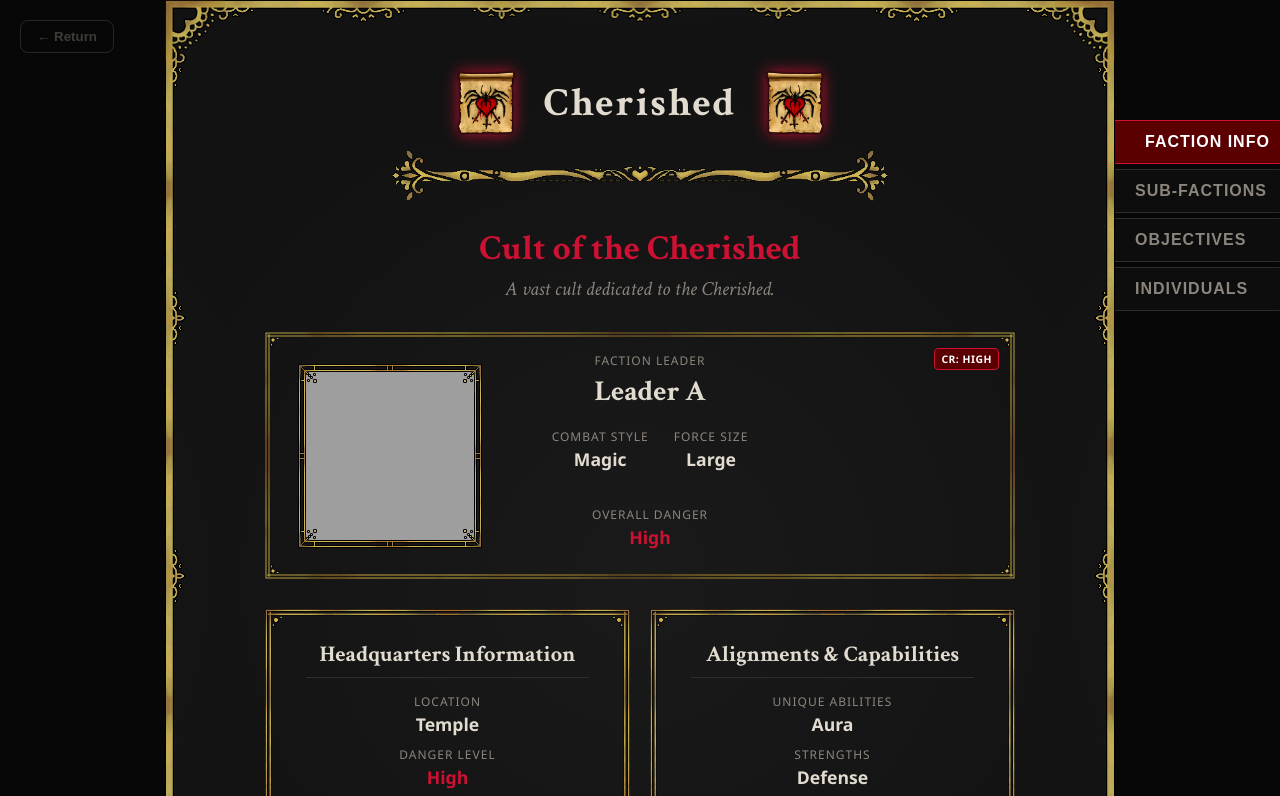
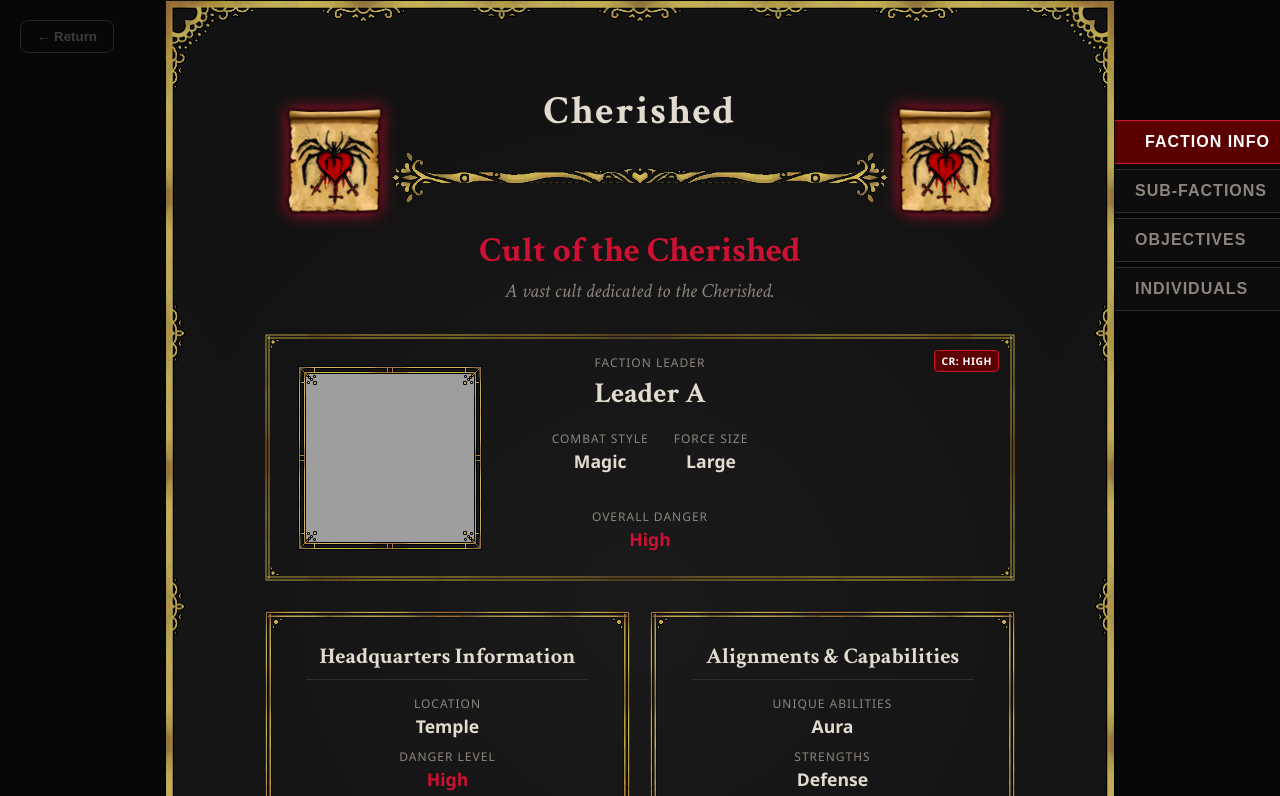
Before and after one commit to RiverDoge/NelvoraLachrimesGuidance, a plain HTML site: page index.html in a window 1280 px wide. Both pictures are taken after a click on the picture 295 px from the left and 249 px from the top of the page. Shown: the top 796 px of the page. Drawn offline with nearby package versions, Linux system fonts and the light colour scheme; grey boxes are pictures that could not be loaded.

Commit message:
more style fixes

```diff
--- a/index.html
+++ b/index.html
@@ -39,12 +39,11 @@
 
             <div class="grimoire-page">
 
+                <img id="detail-header-image-left" class="header-art-img corner-seal-left" src="" alt="Seal Left" onclick="openLightbox(this.src)">
+                <img id="detail-header-image-right" class="header-art-img corner-seal-right flipped" src="" alt="Seal Right" onclick="openLightbox(this.src)">
+
                 <div class="grimoire-title-inline">
-                    <div class="title-row">
-                        <img id="detail-header-image-left" class="header-art-img" src="" alt="Seal Left" onclick="openLightbox(this.src)">
-                        <h2 id="detail-title">Champion Name</h2>
-                        <img id="detail-header-image-right" class="header-art-img flipped" src="" alt="Seal Right" onclick="openLightbox(this.src)">
-                    </div>
+                    <h2 id="detail-title">Champion Name</h2>
                     <img src="assets/UI/horizontalbar_1.png" alt="Divider" class="header-divider-img">
                 </div>
 
@@ -54,6 +53,8 @@
                     <div id="tab-objectives" class="tab-content"></div>
                     <div id="tab-individuals" class="tab-content"></div>
                 </div>
+
+                <img src="assets/UI/horizontalbar_2.png" alt="Footer Divider" class="footer-divider-img">
             </div>
 
             <div class="grimoire-bookmarks">
@@ -66,7 +67,6 @@
         </div>
     </section>
 
-    <!-- Wrapped Lightbox Content -->
     <div id="lightbox" class="hidden" onclick="closeLightbox()">
         <div id="lightbox-wrapper">
             <img id="lightbox-img" src="" alt="Full Size Art">
--- a/style.css
+++ b/style.css
@@ -94,6 +94,7 @@ h1, h2, h3, h4, .faction-desc, .entity-desc {
 }
 
 .grimoire-page {
+    position: relative;
     background: radial-gradient(circle at center, #1a1a1a 0%, var(--xeryos-page) 80%);
     width: 100%;
     border-style: solid;
@@ -144,45 +145,40 @@ h1, h2, h3, h4, .faction-desc, .entity-desc {
     padding-left: 30px;
 }
 
+.corner-seal-left {
+    position: absolute;
+    top: 45px;
+    left: 55px;
+}
+
+.corner-seal-right {
+    position: absolute;
+    top: 45px;
+    right: 55px;
+}
+
 .grimoire-title-inline {
     display: flex;
     flex-direction: column;
     align-items: center;
     justify-content: center;
     gap: 15px;
+    margin-top: 15px;
     margin-bottom: 25px;
 }
 
-.title-row {
-    display: flex;
-    flex-direction: row;
-    align-items: center;
-    justify-content: center;
-    gap: 25px;
-    width: 100%;
-    flex-wrap: nowrap;
-}
-
 .header-art-img {
-    width: 65px;
-    height: 65px;
+    width: 110px;
+    height: 110px;
     object-fit: contain;
     cursor: pointer;
     filter: drop-shadow(0 0 8px var(--xeryos-crimson-bright));
     transition: transform 0.2s ease;
 }
 
-.header-art-img:hover {
-    filter: drop-shadow(0 0 12px var(--xeryos-crimson-bright)) brightness(1.2);
-}
-
-.header-art-img.flipped {
-    transform: scaleX(-1);
-}
-
-.header-art-img.flipped:hover {
-    filter: drop-shadow(0 0 12px var(--xeryos-crimson-bright)) brightness(1.2);
-}
+.header-art-img:hover { filter: drop-shadow(0 0 12px var(--xeryos-crimson-bright)) brightness(1.2); }
+.header-art-img.flipped { transform: scaleX(-1); }
+.header-art-img.flipped:hover { filter: drop-shadow(0 0 12px var(--xeryos-crimson-bright)) brightness(1.2); }
 
 .grimoire-title-inline h2 {
     margin: 0;
@@ -207,6 +203,15 @@ h1, h2, h3, h4, .faction-desc, .entity-desc {
     object-fit: contain;
     display: block;
     margin: 25px auto;
+}
+
+.footer-divider-img {
+    max-width: 500px;
+    width: 80%;
+    height: auto;
+    object-fit: contain;
+    display: block;
+    margin: 40px auto 0 auto;
 }
 
 .tab-content { display: none; }
@@ -377,20 +382,17 @@ h1, h2, h3, h4, .faction-desc, .entity-desc {
     gap: 2px;
     margin-bottom: 10px;
 }
-
 .stat-label {
     color: var(--text-muted);
     font-size: 0.75rem;
     text-transform: uppercase;
     letter-spacing: 1px;
 }
-
 .stat-value {
     color: var(--text-main);
     font-size: 1.1rem;
     font-weight: bold;
 }
-
 .danger-text { color: var(--xeryos-crimson-bright); font-weight: bold; }
 .ghost-text { color: #555; font-style: italic; font-weight: normal; }
 
@@ -398,7 +400,7 @@ h1, h2, h3, h4, .faction-desc, .entity-desc {
     display: grid;
     grid-template-columns: repeat(auto-fit, minmax(280px, 1fr));
     gap: 20px;
-    align-items: flex-start;
+    align-items: start;
 }
 
 .subfactions-list {
```
